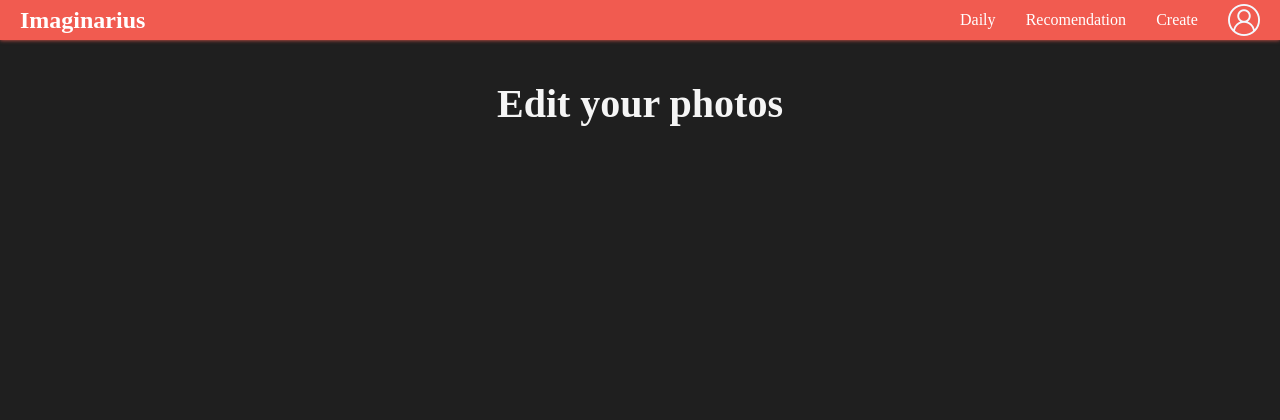
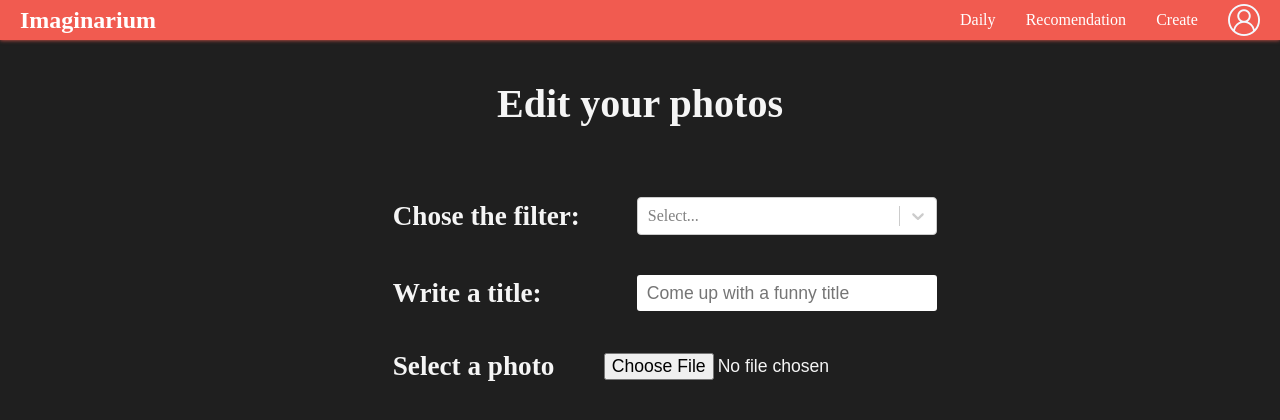
Before and after one commit to imaginaryguys/imaginarium, a React (Create React App) app in the folder frontend/: page / in a window 1280 px wide. Shown: the top 420 px of the page. Built offline with nearby package versions, Linux system fonts and the light colour scheme; a web font is replaced by a local one.

Commit message:
editor page

```diff
--- a/frontend/package.json
+++ b/frontend/package.json
@@ -8,7 +8,9 @@
     "@testing-library/user-event": "^12.8.3",
     "react": "^17.0.2",
     "react-dom": "^17.0.2",
+    "react-dropdown-input": "^0.1.11",
     "react-scripts": "4.0.3",
+    "react-select": "^5.2.1",
     "web-vitals": "^1.1.2"
   },
   "scripts": {
--- a/frontend/src/components/Appbar.js
+++ b/frontend/src/components/Appbar.js
@@ -6,7 +6,7 @@ function Appbar(props) {
     return (
         <div className="appbar-container">
             <div className="appbar-left">
-                <h5>Imaginarius</h5>
+                <h5>Imaginarium</h5>
             </div>
             <div className="appbar-right">
                 <a className="appbar-link">Daily</a>
--- a/frontend/src/pages/Editor.js
+++ b/frontend/src/pages/Editor.js
@@ -1,11 +1,33 @@
 import React from 'react'
+import Select from 'react-select'
 import '../style/Editor.css'
+
+const options = [
+    { value: 'Communism', label: 'Communism' },
+    { value: 'usa', label: 'USA' },
+    { value: 'top10brutal', label: 'Top10brutal' }
+]
 
 function Editor() {
     return (
         <div className="editor-container">
             <h1>Edit your photos</h1>
-            <form></form>
+            <form className="editor-form">
+                <div className="form-filter">
+                    <h4>Chose the filter: </h4>
+                    <div className="filter-section">
+                        <Select options={options} />
+                    </div>
+                </div>
+                <div className="form-title">
+                    <h4>Write a title: </h4>
+                    <input type="text" placeholder="Come up with a funny title" />
+                </div>
+                <div className="form-dnd">
+                    <h4>Select a photo</h4>
+                    <input type="file" />
+                </div>
+            </form>
         </div>
     )
 }
--- a/frontend/src/style/Editor.css
+++ b/frontend/src/style/Editor.css
@@ -1,6 +1,39 @@
 .editor-container {
   padding-top: 80px;
   display: flex;
+  flex-direction: column;
   align-items: center;
   justify-content: center;
 }
+
+input {
+  font-size: 1.1rem;
+}
+
+.editor-form {
+  padding: 70px;
+}
+
+.form-filter,
+.form-title,
+.form-dnd {
+  display: flex;
+  justify-content: space-between;
+  align-items: center;
+  width: 110%;
+  margin: 0 0 40px 0;
+}
+
+.filter-section {
+  width: 300px;
+  color: black;
+}
+
+.form-title input {
+  padding: 3px 10px;
+  width: 280px;
+  height: 30px;
+  border-radius: 3px;
+  border: none;
+  outline: none;
+}
```
Also changed, not shown: 1 other file (tests, documents, lock files or other folders).
